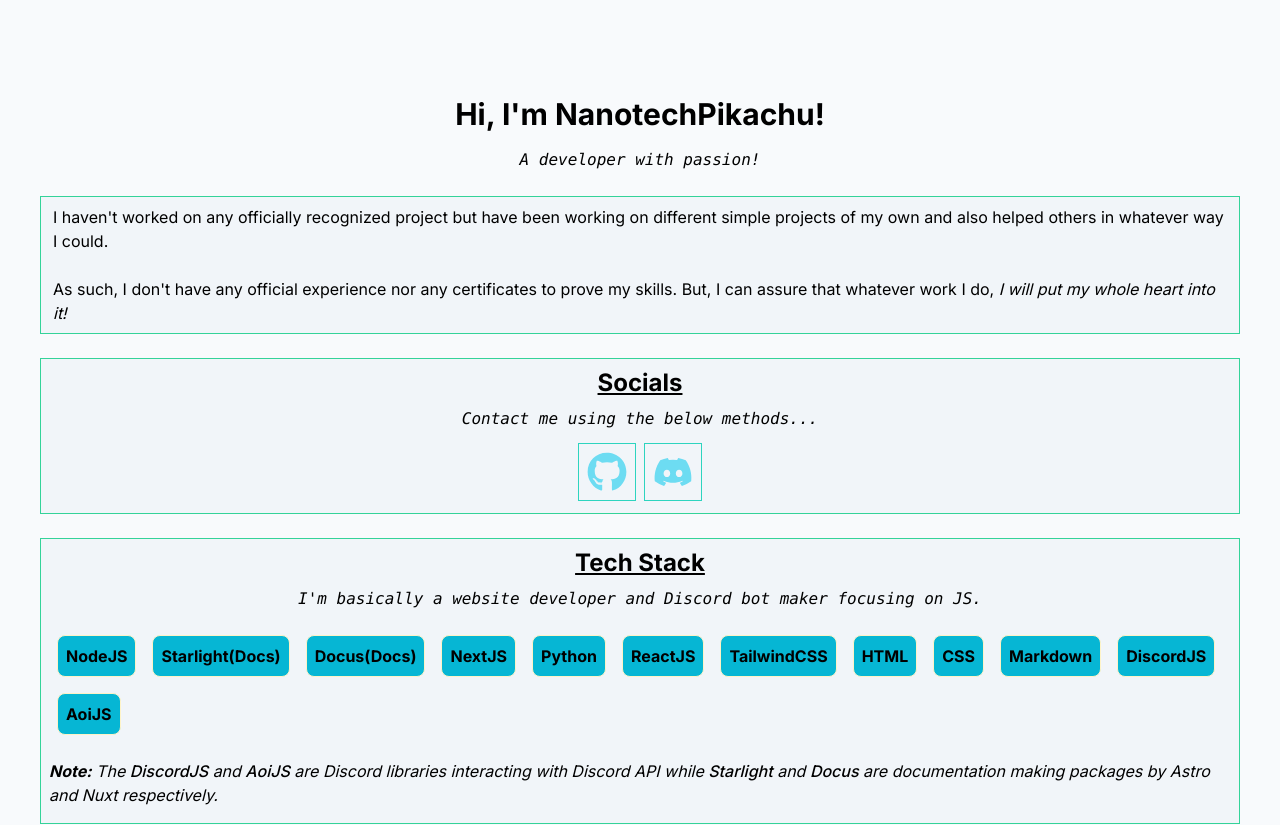
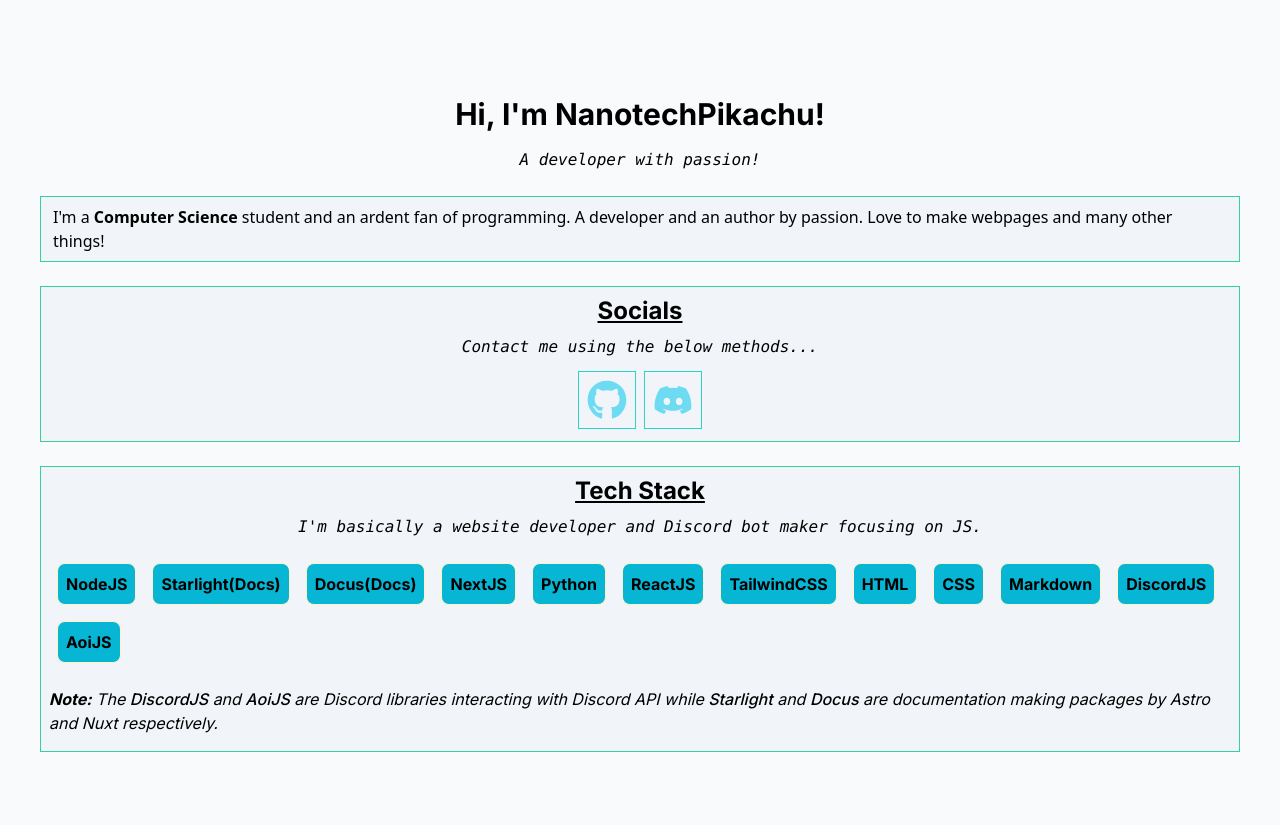
Before and after one commit to NanotechPikachu/Portfolio, a Next.js app: page / in a window 1280 px wide. Shown: the top 825 px of the page. Built offline with nearby package versions, Linux system fonts and the light colour scheme.

Commit message:
Update BasicInfo.jsx

```diff
--- a/src/components/BasicInfo.jsx
+++ b/src/components/BasicInfo.jsx
@@ -4,10 +4,8 @@
     <h1 className="font-bold text-center text-2xl md:text-3xl dark:text-white text-black mb-4">Hi, I&apos;m NanotechPikachu!</h1>
     <p className="font-mono text-sm dark:text-zinc-50 text-black md:text-base text-center"><i>A developer with passion!</i></p>
     <div className="mt-6 mr-2 ml-2 border dark:border-emerald-600 border-emerald-400 dark:bg-[#2E3532] bg-slate-100 border">
-    <p className="md:text-base text-sm dark:text-zinc-50 text-black mr-3 ml-3 mt-2 mb-2">
-I haven&apos;t worked on any officially recognized project but have been working on different simple projects of my own and also helped others in whatever way I could.
-    <br /><br />
-As such, I don&apos;t have any official experience nor any certificates to prove my skills. But, I can assure that whatever work I do, <i>I will put my whole heart into it!</i>
+    <p className="font-sans md:text-base text-sm dark:text-zinc-50 text-black mr-3 ml-3 mt-2 mb-2">
+I'm a <b>Computer Science</b> student and an ardent fan of programming. A developer and an author by passion. Love to make webpages and many other things!
     </p>
     </div>
     </>
```
